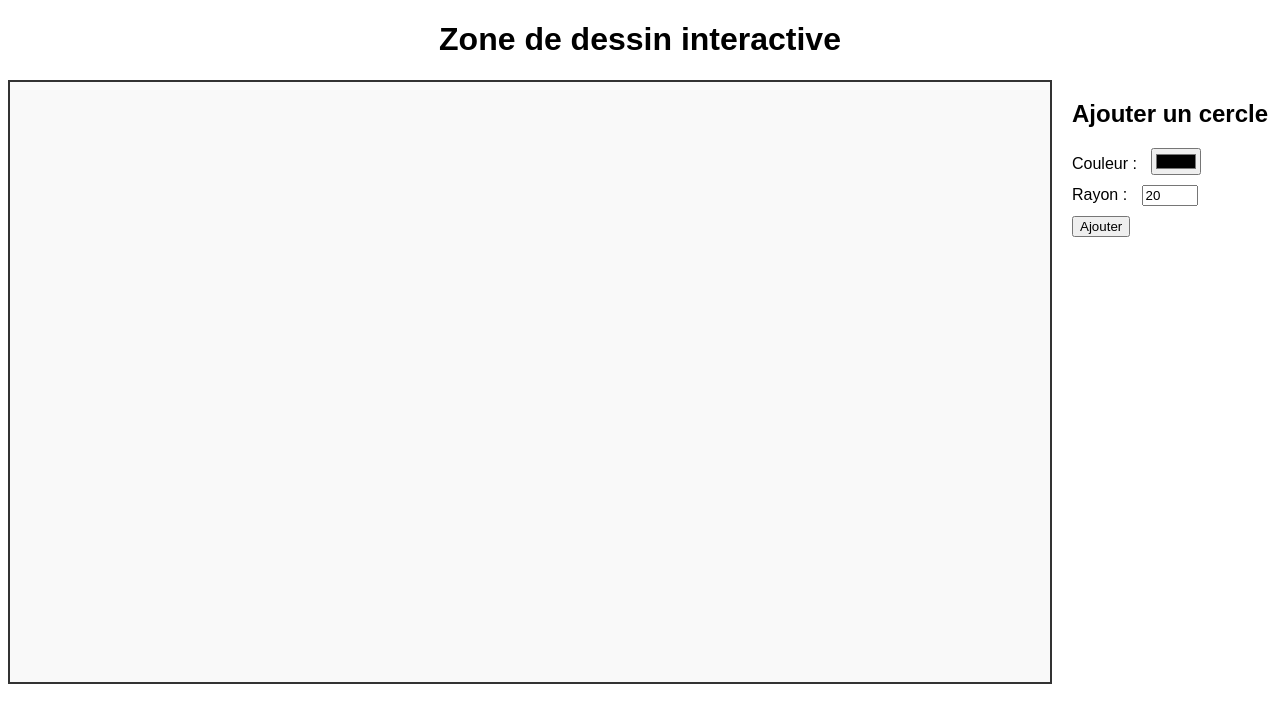
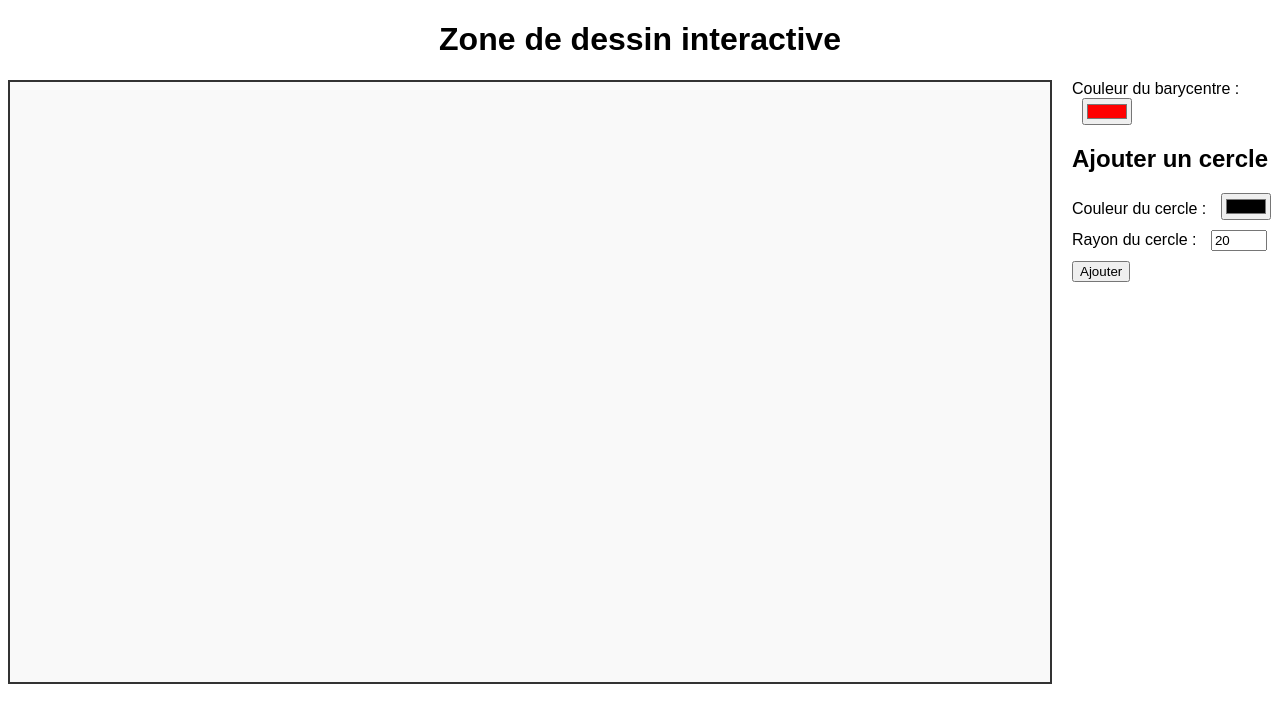
Before and after one commit to mathador/GravitationAngular, an Angular app: page / in a window 1280 px wide. Shown: the top 722 px of the page. Built offline with nearby package versions, Linux system fonts and the light colour scheme.

Commit message:
modification couleur du barycentre

```diff
--- a/src/app/circle-form/circle-form.component.html
+++ b/src/app/circle-form/circle-form.component.html
@@ -1,11 +1,15 @@
 <div class="form">
+  <label>
+    Couleur du barycentre :
+    <input type="color" [(ngModel)]="barycenterColor" (change)="onBarycenterColorChange($event)" />
+  </label>
   <h2>Ajouter un cercle</h2>
   <label>
-    Couleur :
+    Couleur du cercle :
     <input type="color" [(ngModel)]="circleColor" (change)="onColorChange($event)" />
   </label>
   <label>
-    Rayon :
+    Rayon du cercle :
     <input type="number" [(ngModel)]="circleRadius" min="10" max="50" (change)="onRadiusChange($event)" />
   </label>
   <button (click)="onAddCircle()">Ajouter</button>
--- a/src/app/circle-form/circle-form.component.ts
+++ b/src/app/circle-form/circle-form.component.ts
@@ -11,10 +11,12 @@ import { FormsModule } from '@angular/forms';
 export class CircleFormComponent {
   public circleColor: string = '#000000';
   public circleRadius: number = 20;
+  public barycenterColor: string = '#FF0000'; // Couleur par défaut du barycentre
 
   @Output() addCircle = new EventEmitter<{ color: string; radius: number }>();
   @Output() updateColor = new EventEmitter<string>();
   @Output() updateRadius = new EventEmitter<number>();
+  @Output() updateBarycenterColor = new EventEmitter<string>();
 
   onAddCircle(): void {
     this.addCircle.emit({ color: this.circleColor, radius: this.circleRadius });
@@ -22,11 +24,16 @@ export class CircleFormComponent {
 
   onColorChange(event: Event): void {
     const input = event.target as HTMLInputElement;
-    this.updateColor.emit(input.value); // Émet la couleur sélectionnée
+    this.updateColor.emit(input.value);
   }
 
   onRadiusChange(event: Event): void {
     const input = event.target as HTMLInputElement;
-    this.updateRadius.emit(parseInt(input.value, 10)); // Émet un nombre (number)
+    this.updateRadius.emit(parseInt(input.value, 10));
+  }
+
+  onBarycenterColorChange(event: Event): void {
+    const input = event.target as HTMLInputElement;
+    this.updateBarycenterColor.emit(input.value); // Émet la nouvelle couleur
   }
 }
--- a/src/app/drawing-area/drawing-area.component.html
+++ b/src/app/drawing-area/drawing-area.component.html
@@ -13,13 +13,13 @@
           [attr.y1]="barycenter.y"
           [attr.x2]="barycenter.x + 5"
           [attr.y2]="barycenter.y"
-          stroke="red" stroke-width="2" />
+          [attr.stroke]="barycenterColor" stroke-width="2" />
         <line
           [attr.x1]="barycenter.x"
           [attr.y1]="barycenter.y - 5"
           [attr.x2]="barycenter.x"
           [attr.y2]="barycenter.y + 5"
-          stroke="red" stroke-width="2" />
+          [attr.stroke]="barycenterColor" stroke-width="2" />
       </ng-container>
     </svg>
 
@@ -27,7 +27,8 @@
     <app-circle-form
       (addCircle)="addCircleFromForm($event)"
       (updateColor)="circleColor = $event"
-      (updateRadius)="circleRadius = $event">
+      (updateRadius)="circleRadius = $event"
+      (updateBarycenterColor)="barycenterColor = $event">
     </app-circle-form>
   </div>
 </div>
--- a/src/app/drawing-area/drawing-area.component.ts
+++ b/src/app/drawing-area/drawing-area.component.ts
@@ -23,6 +23,7 @@ export class DrawingAreaComponent {
   public circles: Circle[] = [];
   public circleColor: string = '#000000'; // Couleur par défaut
   public circleRadius: number = 20; // Rayon par défaut
+  public barycenterColor: string = '#FF0000'; // Couleur par défaut du barycentre
 
   addCircleOnClick(event: MouseEvent): void {
     const svgRect = this.svgCanvas.nativeElement.getBoundingClientRect();
```
